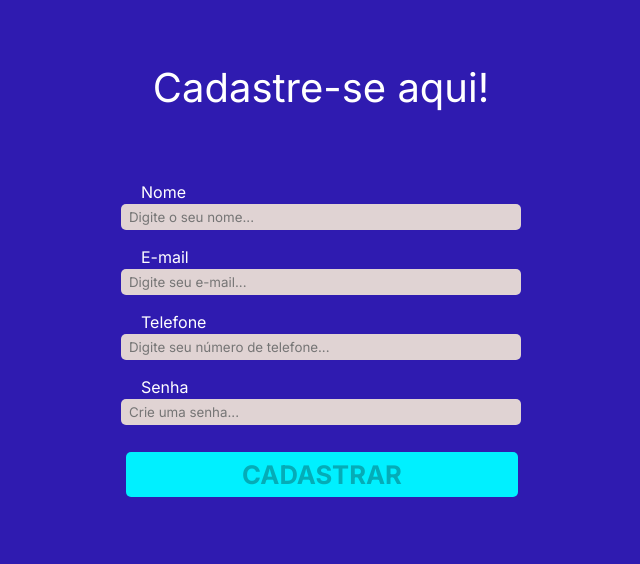
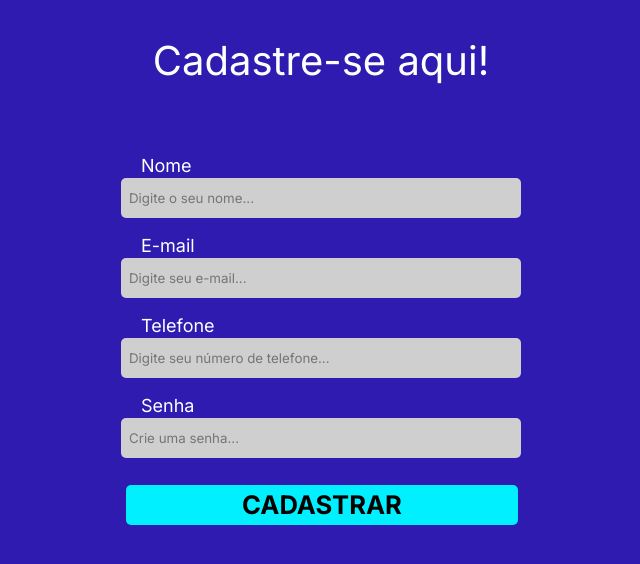
Before and after one commit to CrisGaius/doa-pe, a PHP site: page /pages/cadastrar-usuario.html in a window 1280 px wide. Shown: the part 60-624 px from the top of the page, without its empty margins (319-959 px from the left). Run offline with PHP 8.4, Linux system fonts and the light colour scheme.

Commit message:
Modifiquei os Tittles das Páginas

```diff
--- a/pages/analise-dados-ong.html
+++ b/pages/analise-dados-ong.html
@@ -6,7 +6,7 @@
     <meta name="viewport" content="width=device-width, initial-scale=1.0">
     <meta name="robots" content="noindex">
     <link rel="shortcut icon" href="../favicon/fav.ico" type="image/x-icon">
-    <title>Analisando Dados</title>
+    <title>Analisando Dados | Doa PE</title>
     <link rel="stylesheet" href="../styles/config.css">
     <link rel="stylesheet" href="../styles/analise-dados-ong.css">
     <script src="../scripts/botao-voltar-home.js" defer></script>
--- a/pages/analise-dados-usuario.html
+++ b/pages/analise-dados-usuario.html
@@ -6,7 +6,7 @@
     <meta name="viewport" content="width=device-width, initial-scale=1.0">
     <meta name="robots" content="noindex">
     <link rel="shortcut icon" href="../favicon/fav.ico" type="image/x-icon">
-    <title>Analisando Dados</title>
+    <title>Analisando Dados | Doa PE</title>
     <link rel="stylesheet" href="../styles/config.css">
     <link rel="stylesheet" href="../styles/analise-dados-usuario.css">
     <script src="../scripts/botao-voltar-home.js" defer></script>
--- a/pages/cadastrar-usuario.html
+++ b/pages/cadastrar-usuario.html
@@ -4,7 +4,7 @@
     <meta charset="UTF-8">
     <meta name="viewport" content="width=device-width, initial-scale=1.0">
     <link rel="shortcut icon" href="../favicon/fav.ico" type="image/x-icon">
-    <title>Cadastrar Usuário</title>
+    <title>Cadastrar Usuário | Doa PE</title>
     <link rel="stylesheet" href="../styles/config.css">
     <link rel="stylesheet" href="../styles/cadastrar-usuario.css">
     <script src="../scripts/cadastrar-usuario.js" defer></script>
@@ -22,33 +22,33 @@
         <section class="flex-container">
             <h1>Cadastre-se aqui!</h1>
 
-            <form action="" id="registro-form">
+            <form action="" id="registro-form" autocomplete="off">
                     <div class="inputs">
                         <label for="ipt-nome">Nome</label>
                         <input type="text" name="" id="ipt-nome" class="caixa-input" placeholder="Digite o seu nome..." oninput="validateNome()">
-                        <p id="nome-error" class="error"></p>
+                        <p id="erroNome" class="erro"></p>
                     </div>
 
                     <div class="inputs">
                         <label for="ipt-email">E-mail</label>
-                        <input type="email" name="" id="ipt-email" class="caixa-input" placeholder="Digite seu e-mail..." oninput="validateEmail()">
-                        <p id="email-error" class="error"></p>
+                        <input type="text" name="" id="ipt-email" class="caixa-input" placeholder="Digite seu e-mail..." oninput="validateEmail()">
+                        <p id="erroEmail" class="erro"></p>
                     </div>
 
                     <div class="inputs">
                         <label for="ipt-tel">Telefone</label>
                         <input type="text" name="telefone" id="ipt-tel" class="caixa-input" placeholder="Digite seu número de telefone..." oninput="validateTelefone()">
-                        <p id="tel-error" class="error"></p>
+                        <p id="erroTelefone" class="erro"></p>
                     </div>
 
                     <div class="inputs">
                         <label for="ipt-senha">Senha</label>
                         <input type="password"  name="senha" id="ipt-senha" class="caixa-input" placeholder="Crie uma senha..." oninput="validateSenha()">
-                        <p id="senha-error" class="error"></p>
+                        <p id="erroSenha" class="erro"></p>
                     </div>
 
                     <div class="btn">
-                        <button id="btn-enviar" type="submit" disabled>CADASTRAR</button>
+                        <button id="btn-enviar" type="submit">CADASTRAR</button>
                     </div>
             </form>
     </main>
--- a/pages/validar-usuario.html
+++ b/pages/validar-usuario.html
@@ -5,7 +5,7 @@
     <meta name="viewport" content="width=device-width, initial-scale=1.0">
     <meta name="robots" content="noindex">
     <link rel="shortcut icon" href="../favicon/fav.ico" type="image/x-icon">
-    <title>Validar Usuário</title>
+    <title>Validar Usuário | Doa PE</title>
     <link rel="stylesheet" href="../styles/config.css">
     <link rel="stylesheet" href="../styles/validar-usuario.css">
 </head>
--- a/styles/cadastrar-usuario.css
+++ b/styles/cadastrar-usuario.css
@@ -83,6 +83,7 @@ label {
     right: 140px;
     text-align: left;
     width: 80px;
+    font-size: 18px;
 }
 
 div.inputs{
@@ -94,14 +95,15 @@ div.inputs{
 
 .caixa-input{
     width: 400px;
+    height: 40px;
     padding: 5px 8px;
     border-radius: 5px;
-    background-color: rgb(224, 211, 211);
+    background-color: var(--cinza);
 }
 
-p.error {
+p.erro {
     font-weight: bolder;
-    color: var(--rosa);
+    color: var(--amarelo);
     font-size: 0.9em;
 }
 
@@ -119,7 +121,7 @@ div.btn {
 button#btn-enviar {
     cursor: pointer;
     width: 400px;
-    height: 45px;
+    height: 40px;
     border-radius: 5px;
     background-color: var(--ciano);
     font-weight: bolder;
```
Also changed, not shown: scripts/cadastrar-usuario.js (+0 -66 lines).
